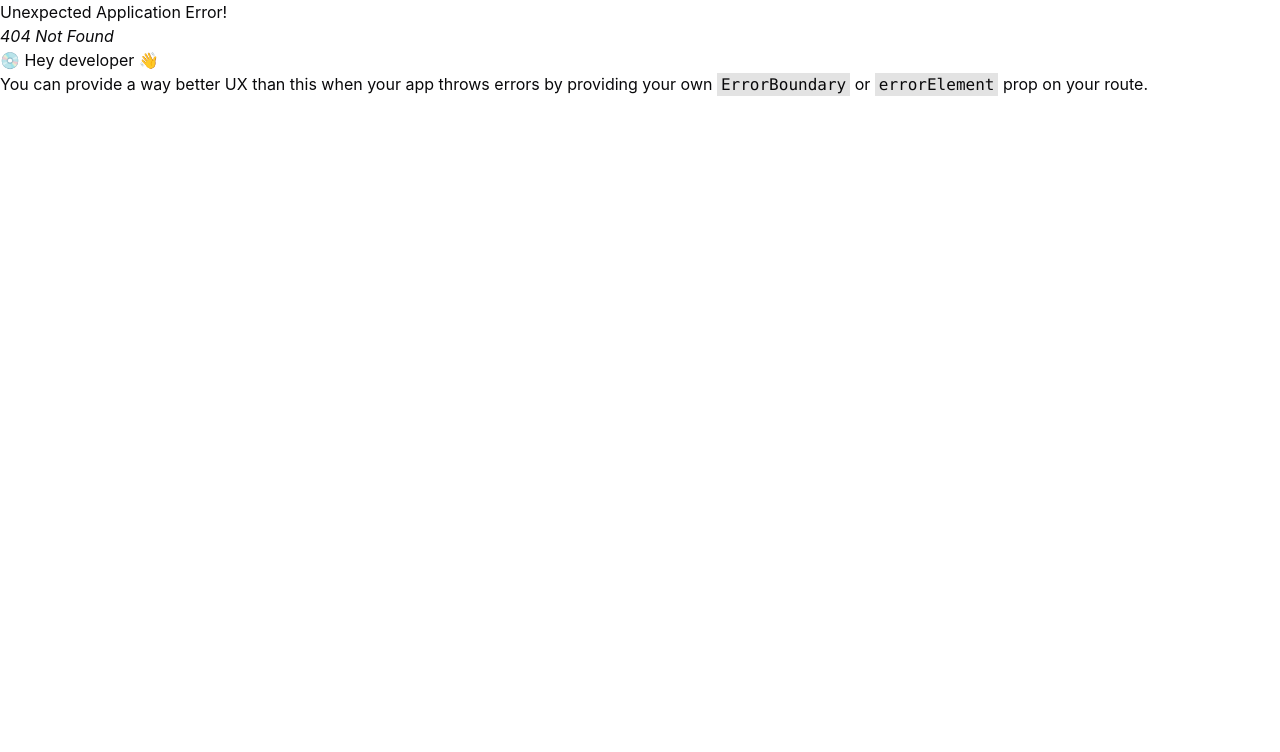
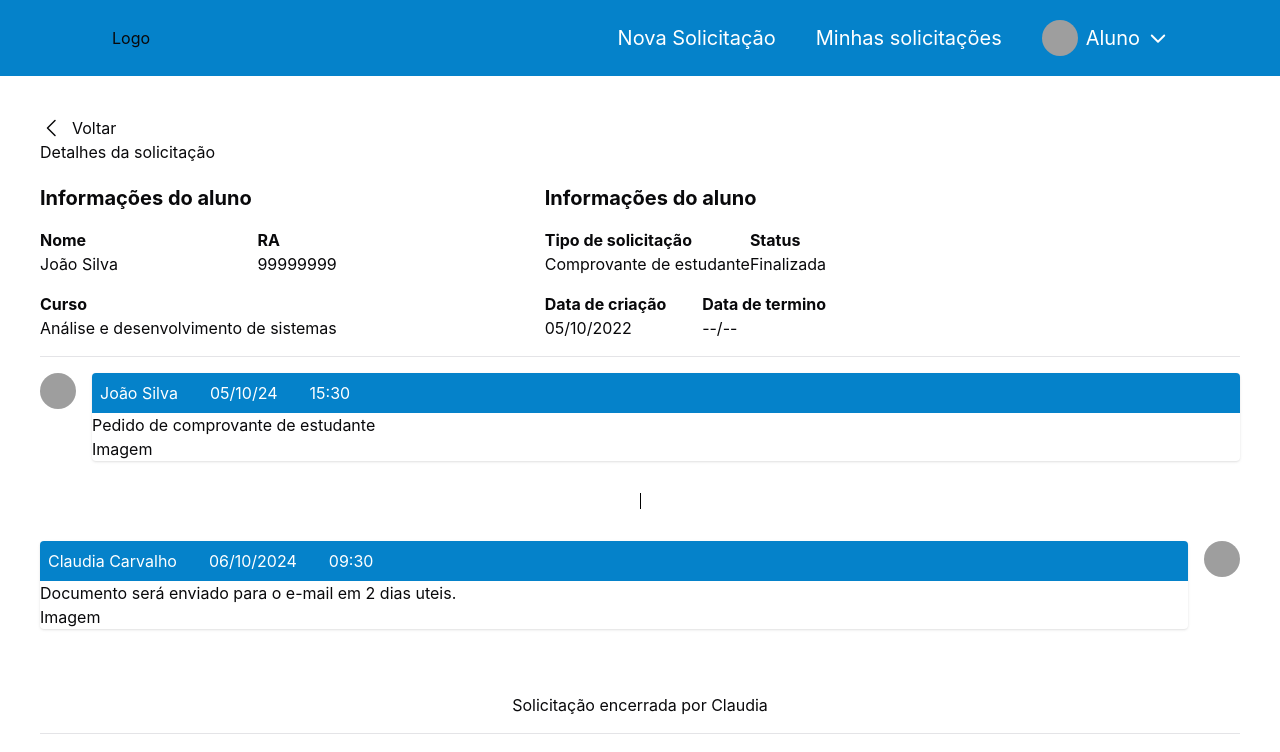
Before and after one commit to RianZenki/Req, a React (Vite) app: page /solicitacao/1 in a window 1280 px wide. Before the commit this address had no page. Shown: the top 752 px of the page. Built offline with nearby package versions, Linux system fonts and the light colour scheme; grey boxes are pictures that could not be loaded.

Commit message:
feat: create request page

```diff
--- a/src/components/RequestTable/data-table.tsx
+++ b/src/components/RequestTable/data-table.tsx
@@ -20,6 +20,7 @@ import {
    CaretLeft,
    CaretRight,
 } from "phosphor-react";
+import { useNavigate } from "react-router-dom";
 
 interface DataTableProps<TData, TValue> {
    columns: ColumnDef<TData, TValue>[];
@@ -41,6 +42,8 @@ export function DataTable<TData, TValue>({
          }
       }
    });
+
+   const navigate = useNavigate()
 
    return (
       <>
@@ -74,7 +77,10 @@ export function DataTable<TData, TValue>({
                            key={row.id}
                            data-state={row.getIsSelected() && "selected"}
                            className="cursor-pointer"
-                           onClick={() => console.log(row.original)}
+                           onClick={() => {
+                              const data = row.original as TData & { id: number }
+                              navigate(`/solicitacao/${data.id}`)
+                           }}
                         >
                            {row.getVisibleCells().map((cell) => (
                               <TableCell
--- a/src/routes/index.tsx
+++ b/src/routes/index.tsx
@@ -3,6 +3,7 @@ import { Home } from "@/screens/Home";
 import { Login } from "@/screens/Login";
 import { NewRequest } from "@/screens/NewRequest";
 import { Register } from "@/screens/Register";
+import { Request } from "@/screens/Request";
 import { createBrowserRouter } from "react-router-dom";
 
 export const router = createBrowserRouter([
@@ -24,6 +25,10 @@ export const router = createBrowserRouter([
          {
             path: "/nova-solicitacao",
             element: <NewRequest />
+         },
+         {
+            path: "/solicitacao/:id",
+            element: <Request />
          }
       ]
    }
--- a/src/screens/Home/index.tsx
+++ b/src/screens/Home/index.tsx
@@ -57,7 +57,7 @@ export const Home = () => {
                         <SelectGroup>
                            <SelectLabel>Tipo de solicitação</SelectLabel>
                               {requestTypes.map(type => (
-                                 <SelectItem value={type}>{type}</SelectItem>
+                                 <SelectItem key={type} value={type}>{type}</SelectItem>
                                  ))}
                         </SelectGroup>
                      </SelectContent>
--- /dev/null
+++ b/src/screens/Request/index.tsx
@@ -0,0 +1,113 @@
+import { NavBar } from "@/components/NavBar"
+import { Avatar, AvatarFallback, AvatarImage } from "@/components/ui/avatar"
+import { Separator } from "@/components/ui/separator"
+
+export const Request = () => {
+   return (
+      <div className="p-10">
+         <NavBar />
+         <div className="flex flex-col gap-4">
+            <section className="space-y-5">
+               <h2>Detalhes da solicitação</h2>
+               <div className="flex gap-52">
+                  <section className="flex flex-col gap-4">
+                     <h3 className="text-xl font-bold">Informações do aluno</h3>
+                     <div className="flex justify-between">
+                        <div className="">
+                           <strong>Nome</strong>
+                           <p>João Silva</p>
+                        </div>
+                        <div className="">
+                           <strong>RA</strong>
+                           <p>99999999</p>
+                        </div>
+                     </div>
+                     <div>
+                        <strong>Curso</strong>
+                        <p>Análise e desenvolvimento de sistemas</p>
+                     </div>
+                  </section>
+
+                  <section className="flex flex-col gap-4">
+                     <h3 className="text-xl font-bold">Informações do aluno</h3>
+                     <div className="flex justify-between">
+                        <div>
+                           <strong>Tipo de solicitação</strong>
+                           <p>Comprovante de estudante</p>
+                        </div>
+                        <div>
+                           <strong>Status</strong>
+                           <p>Finalizada</p>
+                        </div>
+                     </div>
+                     <div className="flex justify-between">
+                        <div>
+                           <strong>Data de criação</strong>
+                           <p>05/10/2022</p>
+                        </div>
+                        <div>
+                           <strong>Data de termino</strong>
+                           <p>--/--</p>
+                        </div>
+                     </div>
+                  </section>
+               </div>
+            </section>
+
+            <Separator />
+
+            <section className="flex flex-col gap-8 justify-center items-center">
+               <div  className="flex gap-4 w-full">
+                  <Avatar className="size-9">
+                     <AvatarImage src="https://github.com/shadcn.png" />
+                     <AvatarFallback>CN</AvatarFallback>
+                  </Avatar>
+                  <div className="w-full rounded shadow">
+                     <header className="flex gap-8 bg-brandColor-500 text-white p-2 rounded-t">
+                        <p>João Silva</p>
+                        <p>05/10/24</p>
+                        <p>15:30</p>
+                     </header>
+                     <main>
+                        <p>Pedido de comprovante de estudante</p>
+                     </main>
+                     <footer>
+                        <p>Imagem</p>
+                     </footer>
+                  </div>
+               </div>
+
+               <Separator orientation="vertical" className="bg-black h-4" />
+
+               <div  className="flex flex-row-reverse gap-4 w-full">
+                  <Avatar className="size-9">
+                     <AvatarImage src="https://github.com/shadcn.png" />
+                     <AvatarFallback>CN</AvatarFallback>
+                  </Avatar>
+                  <div className="w-full rounded shadow">
+                     <header className="flex gap-8 bg-brandColor-500 text-white p-2 rounded-t">
+                        <p>Claudia Carvalho</p>
+                        <p>06/10/2024</p>
+                        <p>09:30</p>
+                     </header>
+                     <main>
+                        <p>Documento será enviado para o e-mail em 2 dias uteis.</p>
+                     </main>
+                     <footer>
+                        <p>Imagem</p>
+                     </footer>
+                  </div>
+               </div>
+
+               <Separator orientation="vertical" />
+
+               <div>
+                  <p>Solicitação encerrada por Claudia</p>
+               </div>
+            </section>
+
+            <Separator />
+         </div>
+      </div>
+   )
+}
```
